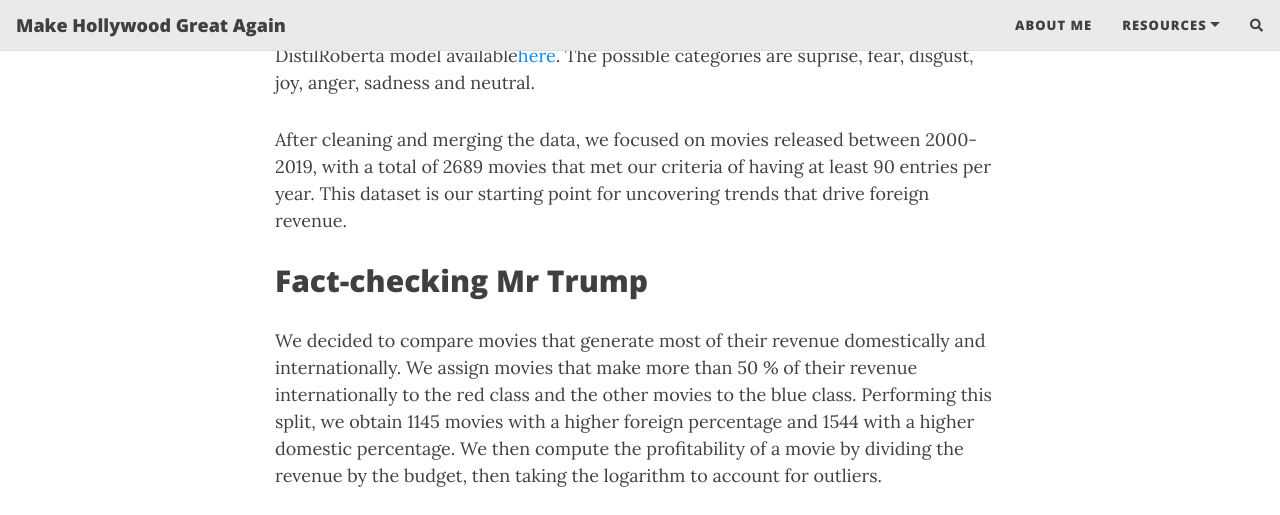
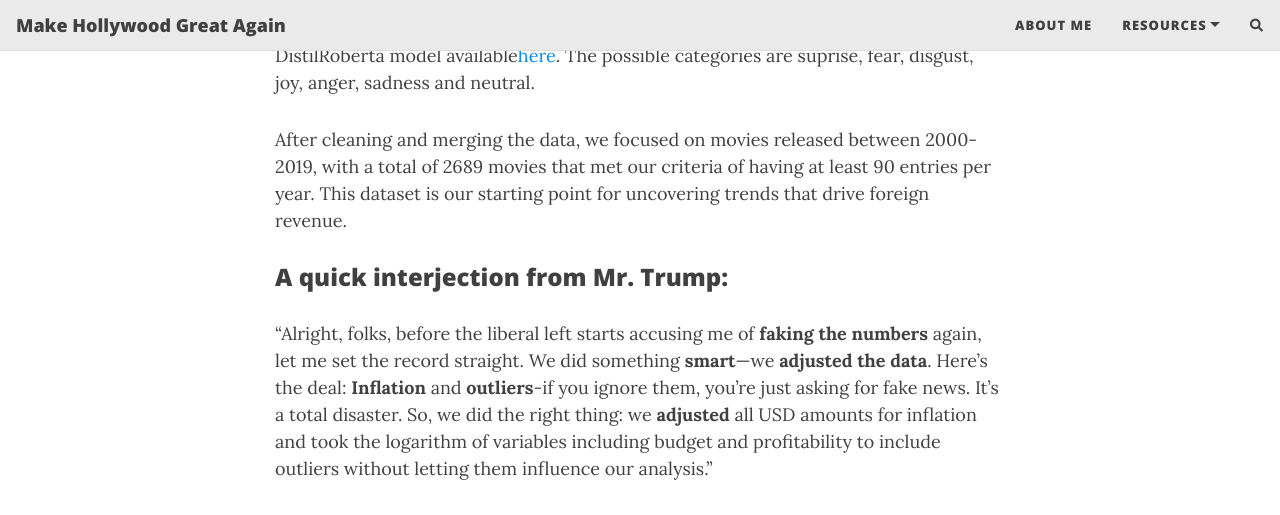
Before and after one commit to epfl-ada/ada-2024-project-thelordsofdata, a Jekyll site: the page built from index.md, in a window 1280 px wide and 1400 px high, scrolled down 1810 px, cut to the strip 0-515 px from the top of the window. Built offline with Jekyll 4.4.1, drawn with Linux system fonts in a browser that asks for light colours; nearby versions of some CDN libraries; comment, search, counter and statistics services are not loaded; some of the changed text lies outside the part shown.

Commit message:
moved things around

```diff
--- a/index.md
+++ b/index.md
@@ -63,6 +63,10 @@ On the plot summary we performed an emotional classification using Hartman's Dis
 
 After cleaning and merging the data, we focused on movies released between 2000-2019, with a total of 2689 movies that met our criteria of having at least 90 entries per year. This dataset is our starting point for uncovering trends that drive foreign revenue.
 
+### A quick interjection from Mr. Trump:
+
+"Alright, folks, before the liberal left starts accusing me of **faking the numbers** again, let me set the record straight. We did something **smart**—we **adjusted the data**. Here’s the deal: **Inflation** and **outliers**-if you ignore them, you're just asking for fake news. It’s a total disaster. So, we did the right thing: we **adjusted** all USD amounts for inflation and took the logarithm of variables including budget and profitability to include outliers without letting them influence our analysis."
+
 ## Fact-checking Mr Trump
 
 We decided to compare movies that generate most of their revenue domestically and internationally. We assign movies that make more than 50 % of their revenue internationally to the red class and the other movies to the blue class. Performing this split, we obtain 1145 movies with a higher foreign percentage and 1544 with a higher domestic percentage. We then compute the profitability of a movie by dividing the revenue by the budget, then taking the logarithm to account for outliers.
```
Also changed, not shown: other parts of index.md (+0 -4 lines).
